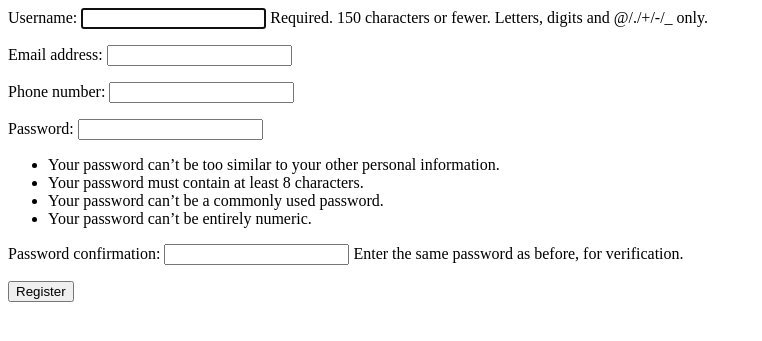
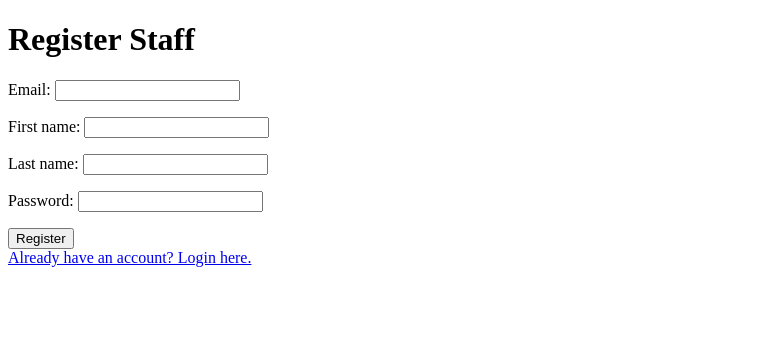
Before and after one commit to AmirTTrimA/CafeShopAdventure, a Django app: page /staff/register/ in a window 1280 px wide. Shown: the top 341 px of the page, without its empty margins (0-762 px from the left). Run offline with Django 5.2, Linux system fonts and the light colour scheme.

Commit message:
staff authentication completed.

```diff
--- a/config/config/settings.py
+++ b/config/config/settings.py
@@ -129,7 +129,7 @@ DEFAULT_AUTO_FIELD = "django.db.models.BigAutoField"
 
 # our additional settings:
 
-AUTH_USER_MODEL = 'staff.CustomUser'
+AUTH_USER_MODEL = 'staff.Staff'
 
 LOGIN_URL = 'login'
 LOGIN_REDIRECT_URL = 'home'  # Redirect to home after login
--- a/config/staff/forms.py
+++ b/config/staff/forms.py
@@ -1,27 +1,36 @@
-"""
-forms.py
-
-This module contains forms for the staff application, including
-a custom user creation form.
-"""
-
 from django import forms
-from django.contrib.auth.forms import UserCreationForm
-from .models import CustomUser
+from django.contrib.auth.hashers import make_password
+from .models import Staff
 
 
-class CustomUserCreationForm(UserCreationForm):
+class StaffRegistrationForm(forms.ModelForm):
     """
-    A form for creating a new user with additional fields.
-
-    This form extends the default UserCreationForm to include
-    custom fields such as email and phone number.
+    A form for registering new staff members.
 
     Attributes:
-        Meta: Configuration for the form, including the model and fields.
+        password (CharField): The password field for the staff member.
     """
 
+    password = forms.CharField(widget=forms.PasswordInput, label="Password")
+
     class Meta:
-        """meta"""
-        model = CustomUser
-        fields = ("username", "email", "phone_number", "password1", "password2")
+        """
+        Meta class to configure the StaffRegistrationForm.
+
+        Attributes:
+            model (Staff): The model associated with this form.
+            fields (list): The fields to include in the form.
+        """
+
+        model = Staff
+        fields = ["email", "first_name", "last_name", "password"]
+
+    def save(self, commit=True):
+        """Save the staff member, hashing the password before saving."""
+        staff = super().save(commit=False)
+        staff.password = make_password(
+            self.cleaned_data["password"]
+        )  # Hash the password
+        if commit:
+            staff.save()
+        return staff
--- a/config/staff/models.py
+++ b/config/staff/models.py
@@ -1,20 +1,97 @@
 """
 models.py
 
-This module defines the custom user model for the staff application,
-extending the default Django user model to include additional fields.
+This module defines the Staff model and its manager for the application,
+including attributes related to staff members and their roles.
 """
 
-from django.contrib.auth.models import AbstractUser
 from django.db import models
+from django.contrib.auth.hashers import make_password
+from django.contrib.auth.models import (
+    AbstractBaseUser,
+    BaseUserManager,
+    PermissionsMixin,
+)
 
 
-class CustomUser(AbstractUser):
+class StaffManager(BaseUserManager):
     """
-    Custom user model that extends the default Django user model.
+    Custom manager for the Staff model.
+
+    Methods:
+        create_user: Creates and returns a regular user with an email and password.
+        create_superuser: Creates and returns a superuser with admin privileges.
+    """
+
+    def create_user(self, email, first_name, last_name, password=None):
+        """Create and return a regular user with an email and password."""
+        if not email:
+            raise ValueError("The Email field must be set")
+        email = self.normalize_email(email)
+        user = self.model(email=email, first_name=first_name, last_name=last_name)
+        user.set_password(password)
+        user.save(using=self._db)
+        return user
+
+    def create_superuser(self, email, first_name, last_name, password=None):
+        """Create and return a superuser with admin privileges."""
+        user = self.create_user(email, first_name, last_name, password)
+        user.is_staff = True
+        user.is_superuser = True
+        user.save(using=self._db)
+        return user
+
+
+class Staff(AbstractBaseUser, PermissionsMixin, models.Model):
+    """
+    Model representing a staff member.
 
     Attributes:
-        phone_number (str): An optional phone number for the user.
+        ROLE_CHOICES (tuple): Available roles for staff members.
+        staff_id (int): Unique identifier for the staff member.
+        first_name (str): The first name of the staff member.
+        last_name (str): The last name of the staff member.
+        email (str): The email address of the staff member (unique).
+        role (str): The role of the staff member.
+        create_at (datetime): The timestamp when the staff member was created.
+        update_at (datetime): The timestamp when the staff member was last updated.
+        password (str): The hashed password of the staff member.
+        is_active (bool): Status indicating if the staff member account is active.
+        is_staff (bool): Status indicating if the staff member has staff privileges.
     """
 
-    phone_number = models.CharField(max_length=15, blank=True, null=True)
+    ROLE_CHOICES = (
+        ("manager", "manager"),
+        ("waiter", "waiter"),
+        ("chef", "chef"),
+        ("assistant cook", "assistant cook"),
+        ("dish washer", "dish washer"),
+        ("services", "services"),
+    )
+
+    staff_id = models.AutoField(primary_key=True)
+    first_name = models.CharField(max_length=40)
+    last_name = models.CharField(max_length=50)
+    email = models.EmailField(max_length=100, unique=True)
+    role = models.CharField(max_length=40, choices=ROLE_CHOICES)
+    create_at = models.DateTimeField(auto_now_add=True)
+    update_at = models.DateTimeField(auto_now=True)
+
+    password = models.CharField(max_length=128)
+    is_active = models.BooleanField(default=True)
+    is_staff = models.BooleanField(default=False)
+
+    objects = StaffManager()
+
+    def save(self, *args, **kwargs):
+        """Override save method to hash the password before saving."""
+        if self.pk is None:
+            self.password = make_password(self.password)
+        super().save(*args, **kwargs)
+
+    USERNAME_FIELD = "email"
+    REQUIRED_FIELDS = ["first_name", "last_name"]
+
+    def __str__(self):
+        """Return the full name of the staff member."""
+        return f"{self.first_name} {self.last_name}"
--- a/config/staff/templates/staff/register.html
+++ b/config/staff/templates/staff/register.html
@@ -1,6 +1,19 @@
-<!-- registration/register.html -->
-<form method="post">
-    {% csrf_token %}
-    {{ form.as_p }}
-    <button type="submit">Register</button>
-</form>
+<!-- templates/staff/register.html -->
+
+<!DOCTYPE html>
+<html lang="en">
+<head>
+    <meta charset="UTF-8">
+    <meta name="viewport" content="width=device-width, initial-scale=1.0">
+    <title>Register Staff</title>
+</head>
+<body>
+    <h1>Register Staff</h1>
+    <form method="post">
+        {% csrf_token %}
+        {{ form.as_p }}
+        <button type="submit">Register</button>
+    </form>
+    <a href="{% url 'login' %}">Already have an account? Login here.</a>
+</body>
+</html>
--- a/config/staff/urls.py
+++ b/config/staff/urls.py
@@ -1,15 +1,15 @@
-"""
-urls.py
-
-This module defines the URL patterns for the staff application,
-mapping URLs to their corresponding views.
-"""
-
 from django.urls import path
-from .views import register, login_view, home
+from .views import login_view, logout_view, staff_view, register_view, home_view
 
 urlpatterns = [
-    path('', home, name='home'),
-    path('register/', register, name='register'),
-    path('login/', login_view, name='login'),
+    # URL pattern for the login view
+    path("login/", login_view, name="login"),
+    # URL pattern for the logout view
+    path("logout/", logout_view, name="logout"),
+    # URL pattern for viewing the staff list
+    path("staff/", staff_view, name="staff"),
+    # URL pattern for the registration view
+    path("register/", register_view, name="register"),
+    # URL pattern for the home view
+    path("home/", home_view, name="home"),
 ]
--- a/config/staff/views.py
+++ b/config/staff/views.py
@@ -1,91 +1,102 @@
-"""
-views.py
+from django.contrib.auth import authenticate, login, logout
+from django.shortcuts import render, redirect
+from django.contrib.auth.decorators import login_required
+from django.contrib import messages
 
-This module contains the views for the staff application, including
-home, registration, login, and logout functionalities.
-"""
-
-from django.shortcuts import render, redirect
-from django.contrib.auth import authenticate, login, logout
-from .forms import CustomUserCreationForm
+from .models import Staff
+from .forms import StaffRegistrationForm
 
 
-def home(request):
+def register_view(request):
     """
-    Render the home page.
+    Handle staff registration.
+
+    If the request method is POST, it processes the registration form.
+    If valid, it saves the new staff member and redirects to the login page.
 
     Args:
         request: The HTTP request object.
 
     Returns:
-        HttpResponse: The rendered home page.
+        Rendered registration page or redirects to login on success.
     """
-    return render(request, "staff/home.html")
+    if request.method == "POST":
+        form = StaffRegistrationForm(request.POST)
+        if form.is_valid():
+            form.save()
+            messages.success(request, "Staff registered successfully!")
+            return redirect("login")  # Redirect to the login page or wherever you want
+    else:
+        form = StaffRegistrationForm()
+    return render(request, "staff/register.html", {"form": form})
 
 
-def register(request):
+def login_view(request):
     """
-    Handle user registration.
+    Handle staff login.
 
-    If the request method is POST, process the registration form.
-    If the form is valid, create a new user and log them in.
-    Otherwise, display the registration form.
+    If the request method is POST, it authenticates the user with the provided email and password.
+    If valid, it logs in the user and redirects to the home page.
 
     Args:
         request: The HTTP request object.
 
     Returns:
-        HttpResponse: The rendered registration page or redirect to home.
+        Rendered login page or redirects to home on successful login.
     """
     if request.method == "POST":
-        form = CustomUserCreationForm(request.POST)
-        if form.is_valid():
-            user = form.save()
+        email = request.POST["email"]
+        password = request.POST["password"]
+        user = authenticate(request, email=email, password=password)
+        if user is not None:
             login(request, user)
             return redirect("home")
-    else:
-        form = CustomUserCreationForm()
-    return render(request, "staff/register.html", {"form": form})
+        else:
+            print(f"Failed login attempt for email: {email}")
+            messages.error(request, "Invalid email or password.")
+    return render(request, "staff/login.html")
 
 
-def login_view(request):
+@login_required
+def logout_view(request):
     """
-    Handle user login.
+    Handle staff logout.
 
-    If the request method is POST, authenticate the user with the provided
-    credentials. If authentication is successful, log the user in.
-    Otherwise, display the login form.
+    Logs out the user and redirects to the login page.
 
     Args:
         request: The HTTP request object.
 
     Returns:
-        HttpResponse: The rendered login page or redirect to home.
+        Redirect to the login page.
     """
-    if request.method == "POST":
-        username = request.POST["username"]
-        password = request.POST["password"]
-        user = authenticate(request, username=username, password=password)
-        if user is not None:
-            login(request, user)
-            return redirect("home")
-        else:
-            # Return an 'invalid login' error message
-            pass
-    return render(request, "staff/login.html")
+    logout(request)
+    return redirect("login")
 
 
-def logout_view(request):
+def home_view(request):
     """
-    Handle user logout.
-
-    Log the user out and redirect to the home page.
+    Render the home page for logged-in staff members.
 
     Args:
         request: The HTTP request object.
 
     Returns:
-        HttpResponse: Redirect to the home page.
+        Rendered home page.
     """
-    logout(request)
-    return redirect("home")
+    return render(request, "staff/home.html")
+
+
+@login_required
+def staff_view(request):
+    """
+    Display a list of all staff members.
+
+    Args:
+        request: The HTTP request object.
+
+    Returns:
+        Rendered staff list page with all staff members.
+    """
+    staff_members = Staff.objects.all()
+    return render(request, "staff_list.html", {"staff_members": staff_members})
```
Also changed, not shown: config/staff/admin.py (+33 -1 lines), config/staff/templates/staff/home.html (+6 -3 lines), config/staff/templates/staff/login.html (+4 -5 lines), config/staff/migrations/0001_initial.py, config/staff/migrations/0002_alter_staff_role.py (added), config/staff/migrations/0003_staff__is_admin.py (added), config/staff/migrations/0004_remove_staff__is_admin_remove_staff_phone_number_and_more.py (added).
